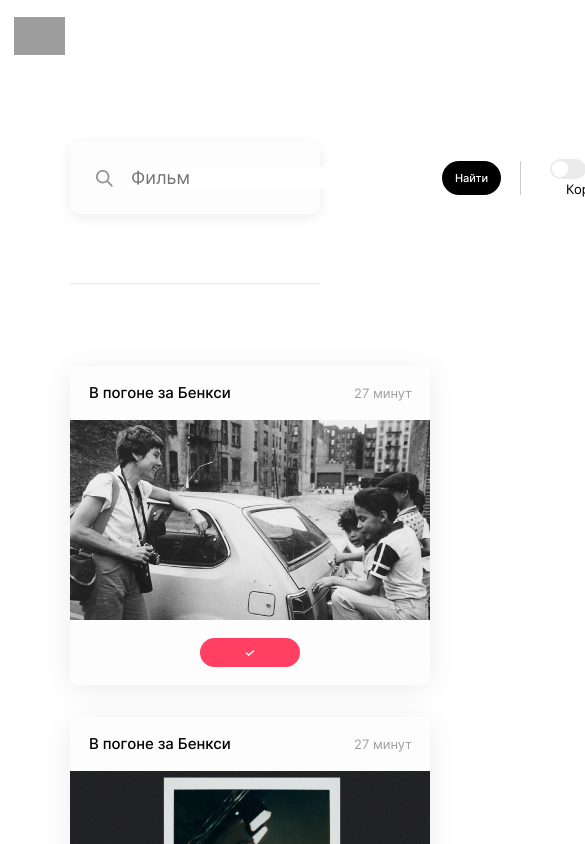
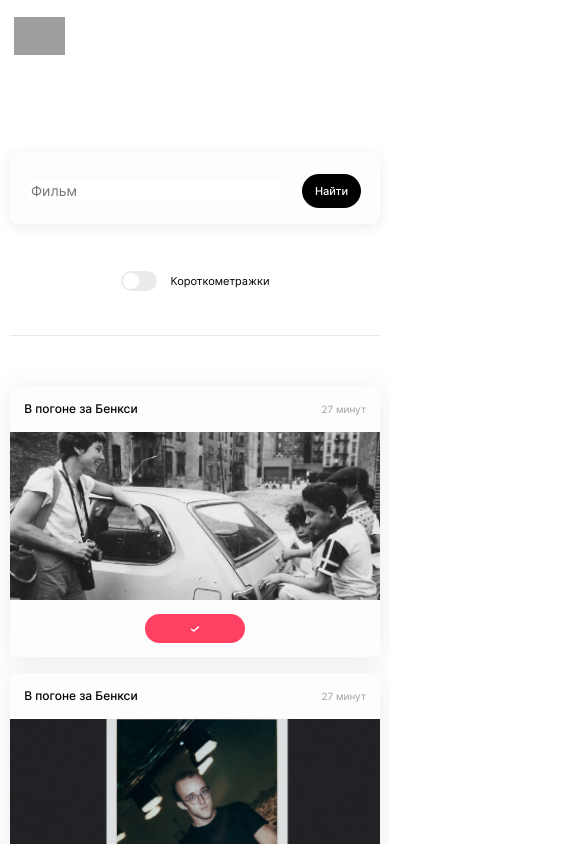
Before and after one commit to Elena-BLZ/movies-explorer-frontend, a React (Create React App) app: page /movies in a window 390 px wide. Shown: the top 844 px of the page, 585 px wide, since content can reach past the window. Built offline with nearby package versions, Linux system fonts and the light colour scheme; grey boxes are pictures that could not be loaded.

Commit message:
feat: Movies adapted

```diff
--- a/src/components/FilterCheckbox/FilterCheckbox.css
+++ b/src/components/FilterCheckbox/FilterCheckbox.css
@@ -53,3 +53,11 @@ font-size: 13px;
 line-height: 18px;
 margin: 0 0 0 16px;
 }
+
+@media (max-width: 640px) {
+    .filter-check-box__label-text {
+
+font-size: 11px;
+margin-left: 14px;
+    }
+}
--- a/src/components/Footer/Footer.css
+++ b/src/components/Footer/Footer.css
@@ -57,9 +57,9 @@
     }
 }
 
-@media (max-width: 540px) {
+@media (max-width: 640px) {
     .footer {
-        padding: 79px 10px 10px;
+        padding: 67px 10px 10px;
     }
 
     .footer__links {
--- a/src/components/Header/Header.css
+++ b/src/components/Header/Header.css
@@ -20,7 +20,7 @@
     margin-left: 70px;
 }
 
-@media (max-width: 770px) {
+@media (max-width: 890px) {
     .header__logo {
         margin-left: 30px;
     }
--- a/src/components/MoviesCard/MoviesCard.css
+++ b/src/components/MoviesCard/MoviesCard.css
@@ -66,3 +66,28 @@ text-align: center;
 .movies-card__save-button_mode_unsaved {
     background: #F9F9F9;
 }
+@media (max-width: 890px) {
+
+.movies-card__poster {
+    height: 190px;
+}}
+
+@media (max-width: 640px) {
+    .movies-card__name {
+        font-size: 12px;
+
+    }
+    .movies-card__timing {
+        font-size: 10px;
+
+    }
+    .movies-card__info {
+        padding: 14px 14px 14px 11px;
+    }
+    .movies-card__poster {
+        height: 168px;
+    }
+    .movies-card__save-button {
+        margin: 14px 0;
+    }
+}
--- a/src/components/MoviesCardList/MoviesCardList.css
+++ b/src/components/MoviesCardList/MoviesCardList.css
@@ -23,3 +23,32 @@ text-align: center;
 border: none;
 margin: 60px 0 80px;
 }
+
+@media (max-width: 890px) {
+    .movies-card-list {
+        margin: 82px 30px 30px;
+
+    }
+    .movies-card-list__container {
+        grid-template-columns: repeat(auto-fit, minmax(342px, 1fr));
+        row-gap: 35px;
+        column-gap: 24px;
+    }
+
+    .movies-card-list__more-button {
+        margin: 80px 0 92px;
+
+    }
+
+
+}
+@media (max-width: 640px) {
+    .movies-card-list {
+        margin: 50px 10px 80px;
+
+    }
+    .movies-card-list__container {
+        grid-template-columns: repeat(auto-fit, minmax(300px, 1fr));
+        row-gap: 16px;
+    }
+}
--- a/src/components/MoviesCardList/MoviesCardList.js
+++ b/src/components/MoviesCardList/MoviesCardList.js
@@ -41,48 +41,9 @@ export default function MoviesCardList() {
           poster={poster1}
           isSaved="true"
         />
-        <MoviesCard
-          name="В погоне за Бенкси"
-          timing="27 минут"
-          poster={poster2}
-          isSaved="false"
-        />
-          <MoviesCard
-          name="В погоне за Бенкси"
-          timing="27 минут"
-          poster={poster3}
-          isSaved="false"
-        />
-          <MoviesCard
-          name="В погоне за Бенкси"
-          timing="27 минут"
-          poster={poster4}
-          isSaved="true"
-        />
-                <MoviesCard
-          name="В погоне за Бенкси"
-          timing="27 минут"
-          poster={poster1}
-          isSaved="true"
-        />
-        <MoviesCard
-          name="В погоне за Бенкси"
-          timing="27 минут"
-          poster={poster2}
-          isSaved="false"
-        />
-          <MoviesCard
-          name="В погоне за Бенкси"
-          timing="27 минут"
-          poster={poster3}
-          isSaved="false"
-        />
-          <MoviesCard
-          name="В погоне за Бенкси"
-          timing="27 минут"
-          poster={poster4}
-          isSaved="true"
-        />
+
+
+
 
       </div>
 <button className='button movies-card-list__more-button'>
--- a/src/components/SearchForm/SearchForm.css
+++ b/src/components/SearchForm/SearchForm.css
@@ -4,11 +4,12 @@
    border-bottom: solid 1px #E8E8E8;
 }
 .search-form__container {
- padding: 25px 30px 25px 25px;
-    box-sizing: border-box;
+    padding: 29px 30px 25px 28px;
+        box-sizing: border-box;
     display: flex;
     flex-direction: row;
     align-items: center;
+    justify-content: center;
     background: #FDFDFD;
 box-shadow: 0px 3px 14px rgba(0, 0, 0, 0.08);
 border-radius: 9px;
@@ -16,8 +17,8 @@ height: 72px;
 
 }
 .search-form__icon {
-    width: 19px;
-    height: 19px;
+    width: 17px;
+    height: 16px;
     margin: 0 16px 0 0;
 
 }
@@ -32,6 +33,7 @@ color: #A0A0A0;
 
 .search-form__find-button {
     height: 34px;
+    width: 59px;
 
 background: #000000;
 border-radius: 48px;
@@ -50,10 +52,77 @@ margin: 0 0 0 21px ;
     border: none;
     border-right: solid 1px #CBCBCB;
     display: grid;
-    grid-template-columns: 34px 1fr 80px;
+    grid-template-columns: auto 1fr auto;
     align-items: center;
-    padding: 0 19px 0 0;
+    justify-content: center;
+    padding: 0 17px 0 0;
     box-sizing: border-box;
     margin: 0 29px 0 0;
     flex-grow: 1;
 }
+
+@media (max-width: 890px) {
+    .search-form {
+        margin: 80px 30px 10px;
+       padding: 0 0 109px;}
+
+       .search-form__container {
+        padding: 30px 20px 27px 29px;
+
+       }
+       .search-form__icon {
+        width: 15px;
+        height: 15px;
+       }
+       .search-form__film-search {
+        padding: 0 19px 0 0;
+        margin: 0 18px 0 0;
+
+       }
+
+       .search-form__find-button {
+        margin: 3px 0 3px 21px;
+
+       }
+    }
+@media (max-width: 640px) {
+
+    .search-form {
+        margin: 80px 10px 10px;
+       padding: 0 0 44px;}
+
+        .search-form__container {
+            flex-direction: column;
+        }
+
+        .search-form__container {
+            /* padding: 0 20px 0 29px; */
+    padding: 0;
+    width: 100%;
+    background-color: white;
+           }
+
+           .search-form__film-search {
+            background: #FDFDFD;
+            box-shadow: 0px 3px 14px rgba(0, 0, 0, 0.08);
+            border-radius: 9px;
+            border: none;
+            margin: 0 0 46px;
+            padding: 19px;
+            box-sizing: border-box;
+            grid-template-columns:1fr auto;
+            height: 72px;
+            width: 100%;
+
+           }
+           .search-form__container {
+            box-shadow: none;
+            height: auto;
+           }
+           .search-form__icon {
+            display: none;
+           }
+           .search-form__query {
+            font-size: 14px;
+           }
+       }
```
